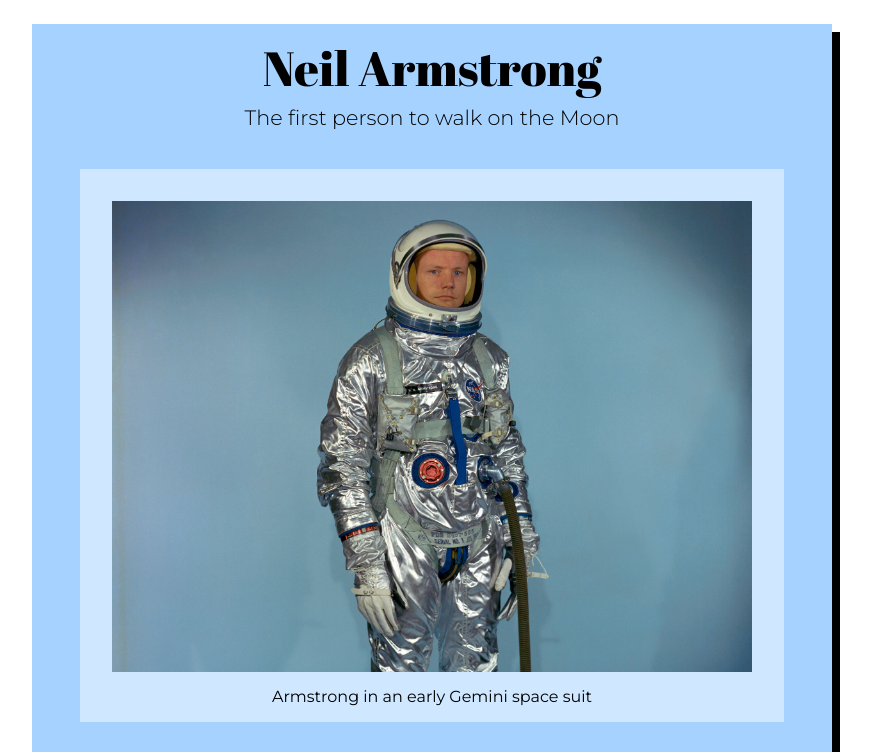
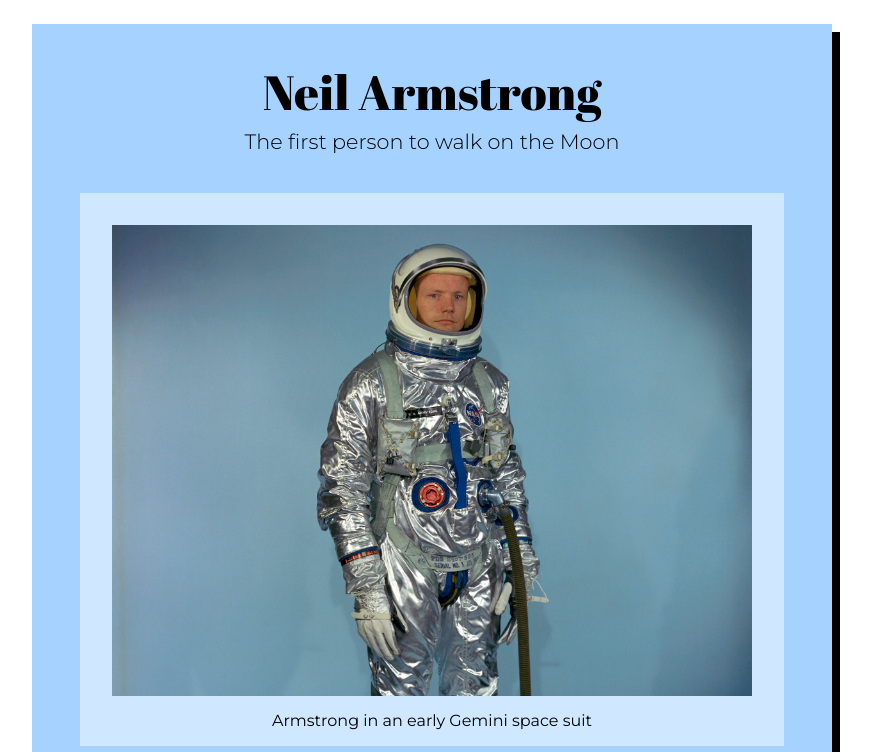
Before and after one commit to haplorhine/tribute-page-fcc-responsive-webdesign, a plain HTML site: page index.html in a window 1280 px wide. Shown: the top 752 px of the page, without its empty margins (208-1079 px from the left). Drawn offline with nearby package versions, Linux system fonts and the light colour scheme.

Commit message:
add subtle changes in wording and update css

```diff
--- a/index.html
+++ b/index.html
@@ -11,8 +11,10 @@
 <body>
 
   <main id="main">
+    <div class="container">
       <h1 id="title">Neil Armstrong</h1>
       <p id="subtitle">The first person to walk on the Moon</p>
+    </div>
 
     <div id="img-div">
         <figure class="img-figure">
@@ -34,7 +36,7 @@
         <li><span class="li-year">1955</span> - Graduates with a Bachelor of Science degree in Aeronautical Engineering</li>
         <li><span class="li-year">1956</span> - Neil Armstrong and Janet Elizabeth Shearon get married at the Congregational Church in Wilmette, Illinois.</li>
         <li><span class="li-year">1958</span> - Is selected for the U.S. Air Force's Man In Space Soonest program, which was cancelled and superseded by Project Mercury for which he was ineligible to become an astronaut at the time.</li>
-        <li><span class="li-year">1962</span> - Daugther Karen dies at age two</li>
+        <li><span class="li-year">1962</span> - Daughter Karen dies at age two</li>
         <li><span class="li-year">1968</span> - Is offered the post of commander of Apollo 11</li>
         <li><span class="li-year">1969</span> - Launch of Apollo 11 and Voyage to the moon. Stepping onto the lunar surface, he says: "That's one small step for [a] man, one giant leap for mankind."</li>
         <li><span class="li-year">1970</span> - Finishes his Master of Science degree in Aerospace Engineering at the University of Southern California and would eventually be awarded honorary doctorates by several universities.</li>
@@ -48,10 +50,12 @@
       <div class="center">
         <a href="https://en.wikipedia.org/wiki/Neil_Armstrong" id="tribute-link" target="_blank" class="more-info">More information about Neil Armstrong on Wikipedia!</a>
       </div>
-      <p class="quelle">The Text content of this page is based on the Wikipedia article <a href="https://en.wikipedia.org/wiki/Neil_Armstrong" target="_blank">"Neil Armstrong"</a>, which is released under the <a href="https://creativecommons.org/licenses/by-sa/3.0/" target="_blank">Creative Commons Attribution-Share-Alike License</a>
+      <p class="quelle">The text content of this page is based on the Wikipedia article <a href="https://en.wikipedia.org/wiki/Neil_Armstrong" target="_blank">"Neil Armstrong"</a>, which is released under a <a href="https://creativecommons.org/licenses/by-sa/3.0/" target="_blank">Creative Commons Attribution-Share-Alike License</a>
         </p>
     </div>
 
   </main>
+
+
 </body>
 </html>
--- a/style.css
+++ b/style.css
@@ -1,6 +1,9 @@
-
 * {
   box-sizing: border-box;
+}
+
+.container {
+  padding: 0 1.5em
 }
 
 a {
@@ -26,9 +29,7 @@ body {
 #main {
   /* border-radius: .5em; */
   background: #A6D2FF;
-  padding: 1em .5em 1em;
-  --bg-margin-top-bottom: 1em;
-  margin: var(--bg-margin-top-bottom) 1em;
+  padding: 1em .5em;
   min-height: calc(100vh - var(--bg-margin-top-bottom)*2);
   font-family: 'Montserrat', sans-serif;
   font-weight: 300;
@@ -37,7 +38,7 @@ body {
 @media screen and (min-width: 600px) {
   #main {
     --bg-margin-top-bottom: 1.5em;
-     margin: var(--bg-margin-top-bottom) 3em;
+     margin: var(--bg-margin-top-bottom);
      max-width: 800px;
      box-shadow: .5em .5em black;
      padding: 1em 3em 1em;
@@ -46,7 +47,7 @@ body {
 
 #title {
   text-align: center;
-  margin: 0;
+  margin: 1.5rem 0 0;
   font-size: 3em;
 }
 
@@ -57,13 +58,17 @@ body {
 }
 
 #img-div {
+  margin: 0 1.5em;
   display: flex;
   justify-content: center;
   background: #CFE7FF;
-  transition: .2s;
+  transition: all .2s, margin 0s ;
 }
 
 @media (min-width: 600px) {
+  #img-div {
+    margin: 0;
+  }
   #img-div:hover {
     transform: rotate(-1.5deg);
     box-shadow: .5em .5em black;
```
Lines whose indentation alone changed are shown as unchanged.
